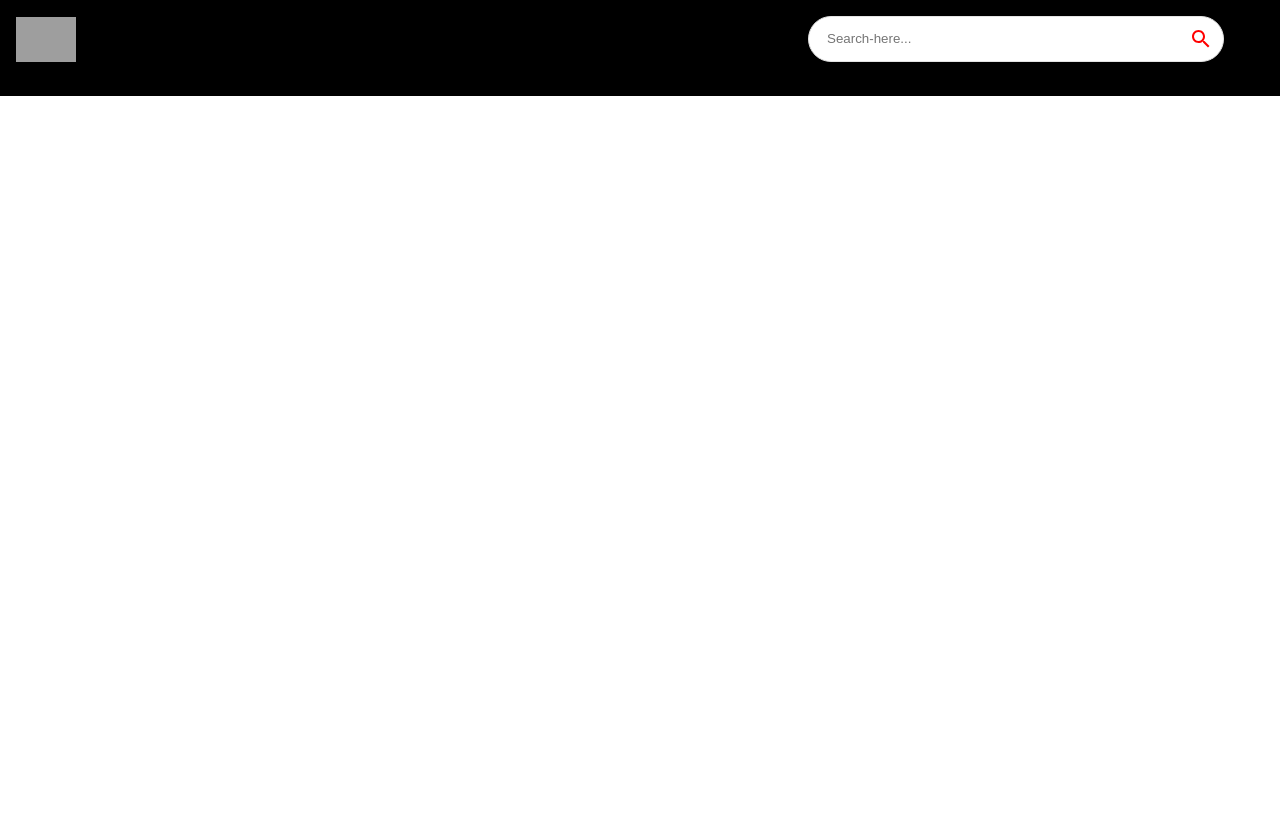
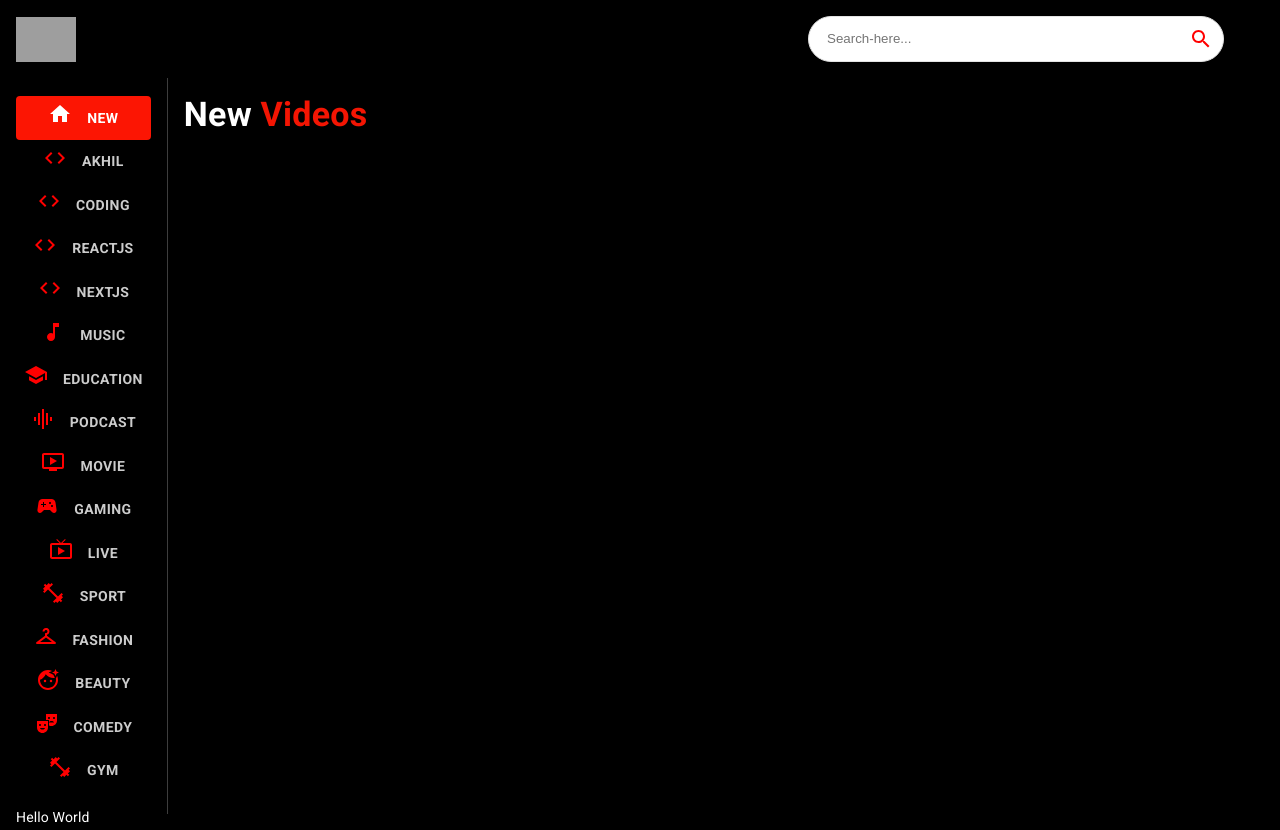
Before and after one commit to Akhil-Sharma-26/youtube-clone, a React (Create React App) app in the folder client/: page / in a window 1280 px wide. Before the commit the page ends 800 px from the top, so only its background shows below. Built offline with nearby package versions, Linux system fonts and the light colour scheme; grey boxes are pictures that could not be loaded.

Commit message:
Side-bar-front_end-done

```diff
--- a/client/src/Components/Feed.jsx
+++ b/client/src/Components/Feed.jsx
@@ -1,11 +1,38 @@
-import React from 'react'
-
+import React from "react";
+import { useState, useEffec } from "react";
+import { Box, Stack, Typography } from "@mui/material";
+import Sidebar from "./Sidebar";
+import Videos from "./Videos";
 const Feed = () => {
   return (
-    <div>
-      Feed
-    </div>
-  )
-}
-
-export default Feed
+    <Stack sx={{ flexDirection: { sx: "column", md: "row" } }}>
+      <Box
+        sx={{
+          height: { sx: "auto", md: "92vh" },
+          borderRight: "1px solid #3d3d3d",
+          px: { sx: 0, md: 2 },
+        }}
+      >teryeysy
+        <Sidebar />
+        <Typography
+          className="copyright"
+          variant="body2"
+          sx={{ mt: 1.5, color: "#fff" }}
+        >
+          Hello World
+        </Typography>
+      </Box>
+      <Box p={2} sx={{overflowY:"auto", height:"90vh", flex: 2}}>
+        <Typography variant="h4" fontWeight="bold" mb={2} sx={{color:'white'}}>
+          New
+          <span style={{color: '#F31503'}}> Videos</span>
+        </Typography>
+        <Videos/>
+      </Box>
+    </Stack>
+  );
+};
+// px means padding horizopntal
+// vh means vertical height
+// sx is used for changing the properties dynamically
+export default Feed;
--- a/client/src/Components/Navbar.jsx
+++ b/client/src/Components/Navbar.jsx
@@ -22,6 +22,7 @@
       </Link>
       <SearchBar/>
     </Stack> // p means padding, sx prompt is used to give any style to material ui components. This can be learned for any component of materialUI from there documentation. Just hover over that component and go over the 'demo' or 'API' section.
+    // Stack is like div. Can learn more about it in its docs
 
   );
 };
--- /dev/null
+++ b/client/src/Components/Sidebar.jsx
@@ -0,0 +1,47 @@
+import React from "react";
+import { Button, Stack } from "@mui/material";
+import { categories } from "../Assets/constants";
+const selectedCategory = "New";
+const Sidebar = () => {
+  return (
+    <Stack
+      direction="row"
+      sx={{
+        overflowY: "auto",
+        height: { sx: "auto", md: "95%" },
+        flexDirection: { md: "column" },
+      }}
+    >
+      {categories.map((category) => (
+        <Button
+          className="category-btn"
+          style={{
+            background: category.name === selectedCategory && "#FC1503",
+            color: "white",
+          }}
+          key={category.name}
+        >
+          <span
+            style={{
+              color: category.name === selectedCategory ? "white" : "red",
+              marginRight: "15px",
+            }}
+          >
+            {category.icon}
+          </span>
+          <span
+            style={{
+              opacity: category.name === selectedCategory ? "1" : "0.8",
+            }}
+          >
+            {category.name}
+          </span>
+        </Button>
+      ))}
+    </Stack>
+  );
+  // ! Logic
+  //  if category.name is equal to selectedCategory then(&&) have color #FC... else white color
+};
+
+export default Sidebar;
--- /dev/null
+++ b/client/src/Components/Videos.jsx
@@ -0,0 +1,11 @@
+import React from 'react'
+
+const Videos = () => {
+  return (
+    <div>
+
+    </div>
+  )
+}
+
+export default Videos
--- a/client/src/Components/index.js
+++ b/client/src/Components/index.js
@@ -4,3 +4,4 @@
 export {default as SearchFeed} from './SearchFeed'
 export {default as VideoDetail} from './VideoDetail'
 export {default as SearchBar} from './SearchBar'
+export {default as Videos} from './Videos'
```
